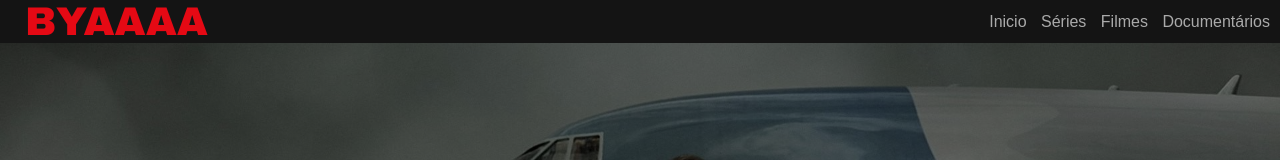
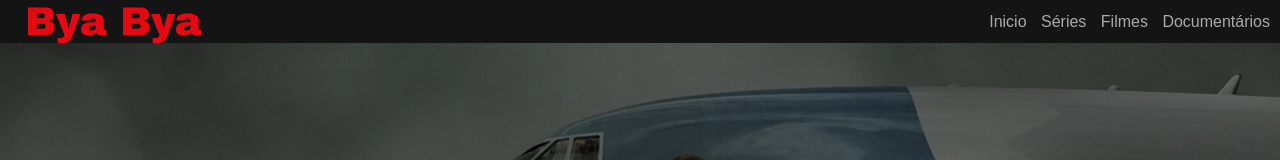
Before and after one commit to jr-Felix/portifolio-netflix, a plain HTML site: page index.html in a window 1280 px wide. Shown: the top 160 px of the page. Drawn offline with Linux system fonts and the light colour scheme.

Commit message:
Update index.html

```diff
--- a/index.html
+++ b/index.html
@@ -17,7 +17,7 @@
 <body>
     <header>
         <div class="container">
-            <h2 class="logo">BYAAAA</h2>
+            <h2 class="logo">Bya Bya</h2>
             <nav>
                 <a href="#">Inicio</a>
                 <a href="#">Séries</a>
```
